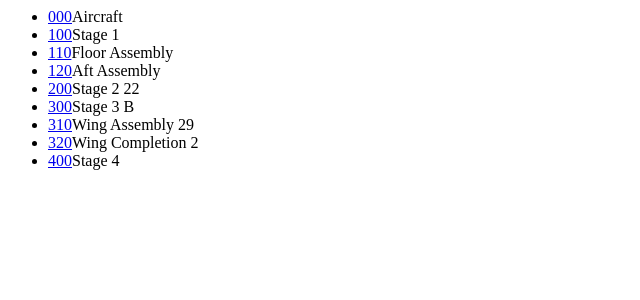
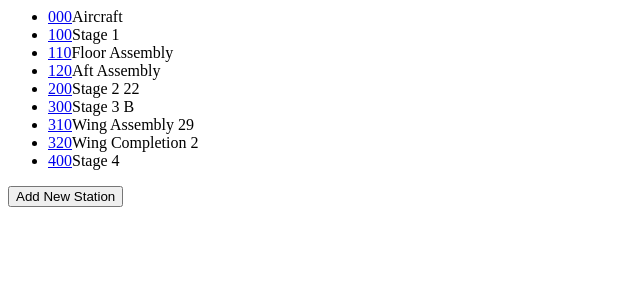
Before and after one commit to tacoyoshi/cit, a Django app: page /stations/ in a window 1280 px wide. Shown: the top 300 px of the page, without its empty margins (0-640 px from the left). Run offline with Django 3.2, Linux system fonts and the light colour scheme; data comes from the database, SQL or seed files in the repository; both versions use the stored data as it was after the commit.

Commit message:
Stations ugly but functional

```diff
--- a/stations/models.py
+++ b/stations/models.py
@@ -11,7 +11,7 @@ class Station(models.Model):
         return self.station_code + ' - ' + self.station_name
 
     def get_absolute_url(self):
-        return reverse('station-detail', kwargs={'pk': self.pk})
+        return reverse('stations:station-detail', kwargs={'pk': self.pk})
 
     class Meta:
         ordering = ['station_code']
--- a/stations/templates/stations/station_detail.html
+++ b/stations/templates/stations/station_detail.html
@@ -1,2 +1,4 @@
-<h1>{{ station.station_code }}</h1>
+<h2>{{ station.station_code }}</h2>
 <h3>{{ station.station_name }}</h3>
+<a href="{% url 'stations:station-update' station.id %}"><button type="edit" name="button">Edit</button></a>
+<a href="{% url 'stations:station-list' %}"><button type="button" name="back">Back</button></a>
--- a/stations/templates/stations/station_form.html
+++ b/stations/templates/stations/station_form.html
@@ -1,4 +1,5 @@
 <form method="post">{% csrf_token %}
     {{ form.as_p }}
     <input type="submit" value="Save">
+    <a href="{% url 'stations:station-list' %}"><button type="button" name="back">Back</button></a>
 </form>
--- a/stations/templates/stations/station_list.html
+++ b/stations/templates/stations/station_list.html
@@ -8,3 +8,4 @@
 {% else %}
     <p>No stations are available.</p>
 {% endif %}
+<a href="{% url 'stations:station-add' %}"><button type="button" name="add">Add New Station</button></a>
--- a/stations/urls.py
+++ b/stations/urls.py
@@ -5,7 +5,7 @@ app_name = 'stations'
 urlpatterns = [
     path('', views.StationList.as_view(), name='station-list'),
     path('<int:pk>/', views.StationView.as_view(), name='station-detail'),
-    path('add', views.StationCreate.as_view(), name='station-add'),
-    path('<int:pk>/update', views.StationUpdate.as_view(), name='station-update'),
-    path('<int:pk>/delete', views.StationDelete.as_view(), name='station-delete'),
+    path('add/', views.StationCreate.as_view(), name='station-add'),
+    path('<int:pk>/update/', views.StationUpdate.as_view(), name='station-update'),
+    path('<int:pk>/delete/', views.StationDelete.as_view(), name='station-delete'),
 ]
```
Also changed, not shown: db.sqlite3.
